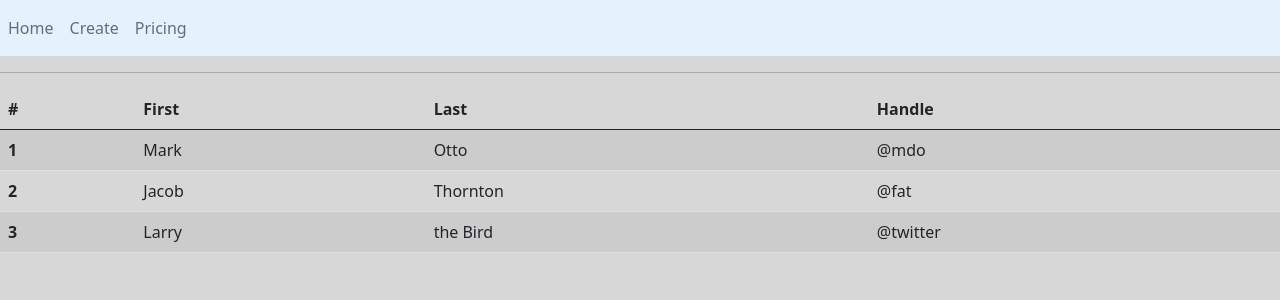
After one commit to maqsooma/Flask_app, a Flask app: template templates/index2.html in a window 1280 px wide. The commit adds this page. Shown: the top 300 px of the page. Run offline with Flask 2, Linux system fonts and the light colour scheme; the template is opened without the code that fills it, so the values that code supplies are empty.

Commit message:
Second commit

```diff
--- a/app.py
+++ b/app.py
@@ -8,6 +8,8 @@ import sqlalchemy
 from sqlalchemy import create_engine,true
 from sqlalchemy.orm import sessionmaker,scoped_session
 from flask_sqlalchemy import SQLAlchemy
+
+
 
 basedir = os.path.abspath(os.path.dirname(__file__))
 app = Flask(__name__)
@@ -57,10 +59,11 @@ def edit(message_id):
 
     return render_template('edit.html')
 
-@app.post('/<int:message_id>/delete/')
+@app.route('/<int:message_id>/delete/', methods=('GET', 'POST'))
 def delete(message_id):
     message_id= message_id
-    con.execute('DELETE from messsages where id = "{}"'.format(message_id))
+    if request.method == 'POST':
+        con.execute('DELETE from messsages where id = "{}"'.format(message_id))
     return redirect(url_for('index'))
 
 if __name__ == '__main__':
--- a/templates/base.html
+++ b/templates/base.html
@@ -4,14 +4,7 @@
     <meta charset="UTF-8">
     <title>{% block title %} {% endblock %} - FlaskApp</title>
     <link href="https://cdn.jsdelivr.net/npm/bootstrap@5.0.2/dist/css/bootstrap.min.css" rel="stylesheet" integrity="sha384-EVSTQN3/azprG1Anm3QDgpJLIm9Nao0Yz1ztcQTwFspd3yD65VohhpuuCOmLASjC" crossorigin="anonymous">
-    <style>
-        .message {
-            padding: 10px;
-            margin: 5px;
-            background-color: #f3f3f3
-        }
 
-    </style>
 </head>
 <body style="background-color: #d7d7d7;">
     <nav class="navbar navbar-expand-lg navbar-light" style="background-color: #e3f2fd;">
--- a/templates/create.html
+++ b/templates/create.html
@@ -1,8 +1,8 @@
 {% extends 'base.html' %}
 
 {% block content %}
-
-    <form class="container " style = "margin-bottom:60px" method="post">
+    <div class="justify-content-center">
+      <form class="container" style = "margin-bottom:60px" method="post">
           <h1>{% block title %} Add a New Message {% endblock %}</h1>
           <div class="mb-3 w-50 ">
             <label for="title" class="form-label">Title</label>
@@ -16,4 +16,5 @@
           </div>
           <button type="submit" class="btn btn-primary">Submit</button>
         </form>
+      </div>
 {% endblock %}
--- /dev/null
+++ b/templates/index2.html
@@ -0,0 +1,34 @@
+{% extends 'base.html' %}
+
+{% block content %}
+<table class="table table-striped">
+    <thead>
+      <tr>
+        <th scope="col">#</th>
+        <th scope="col">First</th>
+        <th scope="col">Last</th>
+        <th scope="col">Handle</th>
+      </tr>
+    </thead>
+    <tbody>
+      <tr>
+        <th scope="row">1</th>
+        <td>Mark</td>
+        <td>Otto</td>
+        <td>@mdo</td>
+      </tr>
+      <tr>
+        <th scope="row">2</th>
+        <td>Jacob</td>
+        <td>Thornton</td>
+        <td>@fat</td>
+      </tr>
+      <tr>
+        <th scope="row">3</th>
+        <td>Larry</td>
+        <td>the Bird</td>
+        <td>@twitter</td>
+      </tr>
+    </tbody>
+  </table>
+{% endblock %}
```
Also changed, not shown: templates/index.html (+49 -3 lines). Lines whose indentation alone changed are shown as unchanged.
